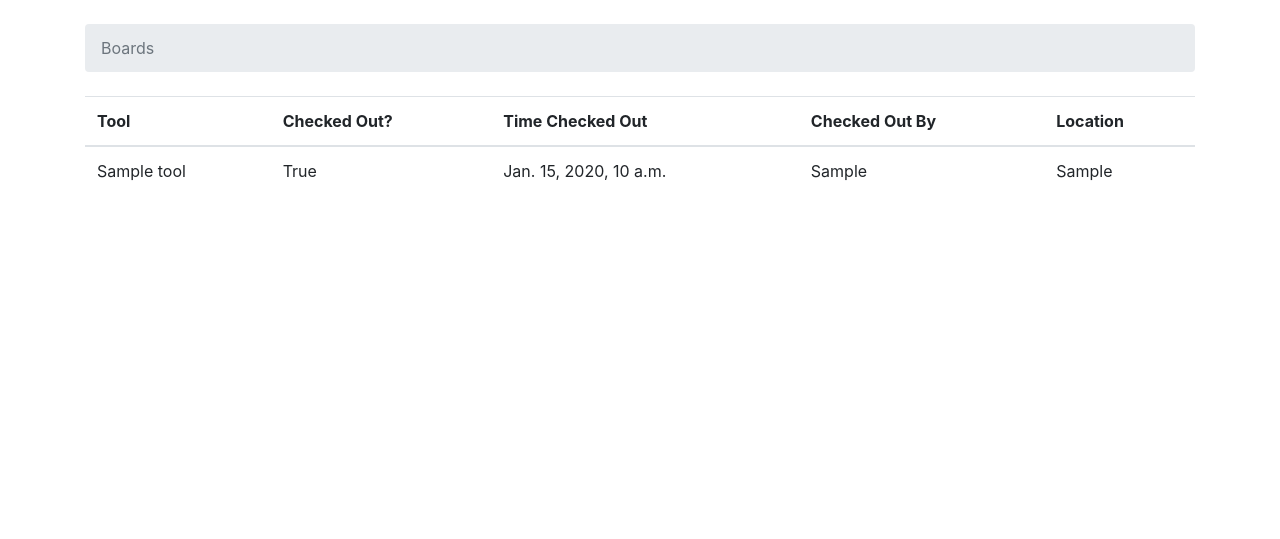
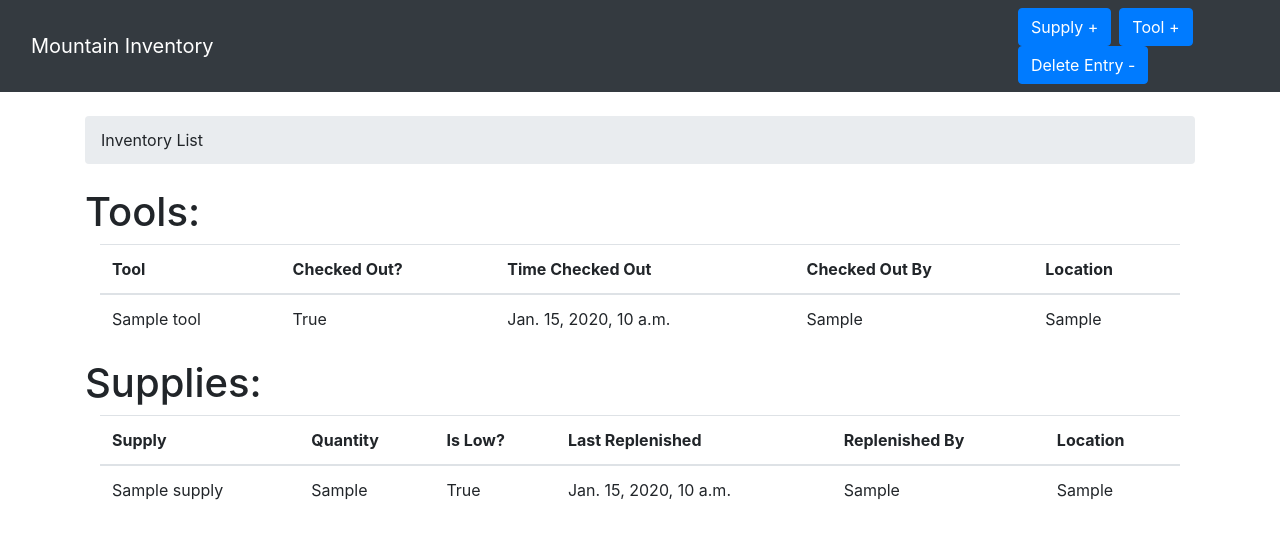
Before and after one commit to Coolman4128/InventoryProject, a Django app: page / in a window 1280 px wide. Shown: the top 539 px of the page. Run offline with Django 5.2, Linux system fonts and the light colour scheme; tables that the repository leaves empty hold one stand-in row (values such as "Sample post"); some libraries are stand-ins or nearby versions.

Commit message:
Added more API calls for both tools and supplies and made the website much more navigation friendly

```diff
--- a/InventoryProject/settings.py
+++ b/InventoryProject/settings.py
@@ -20,7 +20,7 @@ BASE_DIR = Path(__file__).resolve().parent.parent
 # See https://docs.djangoproject.com/en/5.0/howto/deployment/checklist/
 
 # SECURITY WARNING: keep the secret key used in production secret!
-SECRET_KEY = "django-insecure-e$@xw_bac^ew6lo3=-li1_h7_j+53d4!^f6fui_s67f6lv#(e-"
+SECRET_KEY = "django-insecure-e$@xw_bac^ew6lo3=-li1_h7_j+53d4!^f6fui_s67f6lv#(e-" # this key is used in development, real one is stored elsewhere.
 
 # SECURITY WARNING: don't run with debug turned on in production!
 DEBUG = True
@@ -37,6 +37,7 @@ INSTALLED_APPS = [
     "django.contrib.sessions",
     "django.contrib.messages",
     "django.contrib.staticfiles",
+    'widget_tweaks',
     "tools",
 ]
 
--- a/InventoryProject/urls.py
+++ b/InventoryProject/urls.py
@@ -21,5 +21,15 @@ from tools import views
 
 urlpatterns = [
     re_path(r"^$", views.home, name="home"),
+    re_path(r"^tools/newtool/$", views.newTool, name="newTool"),
+    re_path(r"^supply/newsupply/$", views.newSupply, name="newSupply"),
+    re_path(r"^delete/$", views.del_UI, name="delUI"),
+    re_path(r"^tools/get/(?P<pk>\w+)/$", views.get_Tool, name="getTool"),
+    re_path(r"^supply/get/(?P<pk>\w+)/$", views.get_Supply, name="getSupply"),
+    re_path(r"^tools/edit/(?P<pk>\w+)/check/(?P<key>[a-zA-Z0-9-_]+)/(?P<user>\w+)/$", views.check_Tool, name="check_tool"),
+    re_path(r"^supply/edit/(?P<pk>\w+)/replen/(?P<key>[a-zA-Z0-9-_]+)/(?P<user>\w+)/$", views.replenish_Supply, name="replenish_supply"),
+    re_path(r"^supply/edit/(?P<pk>\w+)/islow/(?P<key>[a-zA-Z0-9-_]+)/$", views.low_Supply, name="low_supply"),
+    re_path(r"^tools/del/(?P<pk>[a-zA-Z0-9-_()]+)/(?P<key>[a-zA-Z0-9-_()]+)/$", views.del_Tool, name="del_tool"),
+    re_path(r"^supply/del/(?P<pk>\w+)/(?P<key>\w+)/$", views.del_Supply, name="del_supply"),
     path("admin/", admin.site.urls),
 ]
--- /dev/null
+++ b/templates/base.html
@@ -0,0 +1,30 @@
+{% load static %}<!DOCTYPE html>
+<html>
+  <head>
+    <meta charset="utf-8">
+    <title>{% block title %}Inventory Manager{% endblock %}</title>
+    <link rel="stylesheet" href="{% static 'css/bootstrap.min.css' %}">
+  </head>
+  <body>
+
+    <nav class="navbar navbar-expand-lg navbar-dark bg-dark">
+      <div class="container">
+        <a class="navbar-brand" href="{% url 'home' %}">Mountain Inventory</a>
+      </div>
+      <form class="form-inline ml-auto">
+        <a href="{% url 'newSupply' %}" class="btn btn-primary ml-2">Supply +</a>
+        <a href="{% url 'newTool' %}" class="btn btn-primary ml-2">Tool +</a>
+        <a href="{% url 'delUI' %}" class="btn btn-primary ml-2">Delete Entry -</a>
+      </form>
+    </nav>
+
+    <div class="container">
+      <ol class="breadcrumb my-4">
+        {% block breadcrumb %}
+        {% endblock %}
+      </ol>
+      {% block content %}
+      {% endblock %}
+    </div>
+  </body>
+</html>
--- a/templates/home.html
+++ b/templates/home.html
@@ -1,15 +1,15 @@
-{% load static %}<!DOCTYPE html>
-<html>
-  <head>
-    <meta charset="utf-8">
-    <title>Inventory Manager</title>
-    <link rel="stylesheet" href="{% static 'css/bootstrap.min.css' %}">
-  </head>
-  <body>
+{% extends 'base.html' %}
+
+{% block title %}Mountain Inventory{% endblock %}
+
+
+{% block breadcrumb %}
+  <li class="breadcrumb-item">Inventory List</li>
+{% endblock %}
+
+{% block content %}
+    <h1>Tools:</h1>
     <div class="container">
-      <ol class="breadcrumb my-4">
-        <li class="breadcrumb-item active">Boards</li>
-      </ol>
       <table class="table">
         <thead class="thead-inverse">
             <tr>
@@ -35,5 +35,34 @@
         </tbody>
       </table>
     </div>
-  </body>
-</html>
+
+    <h1>Supplies:</h1>
+    <div class="container">
+      <table class="table">
+        <thead class="thead-inverse">
+            <tr>
+                <th>Supply</th>
+                <th>Quantity</th>
+                <th>Is Low?</th>
+                <th>Last Replenished</th>
+                <th>Replenished By</th>
+                <th>Location</th>
+              </tr>
+            </thead>
+            <tbody>
+              {% for supply in supplys %}
+                <tr>
+                    <td class="align-middle">
+                    {{ supply.name }}
+                  </td>
+                  <td class="align-middle">{{  supply.quantityReplenished}}</td>
+                  <td class="align-middle">{{  supply.isLow}}</td>
+                  <td class="align-middle">{{ supply.lastReplenished }}</td>
+                  <td class="align-middle">{{ supply.whoReplenished }}</td>
+                  <td class="align-middle"> {{ supply.location }}</td>
+                </tr>
+              {% endfor %}
+        </tbody>
+      </table>
+    </div>
+{% endblock %}
--- a/tools/models.py
+++ b/tools/models.py
@@ -17,7 +17,7 @@ class Tool(models.Model):
 class Supply(models.Model):
     name = models.CharField(max_length=255, unique = True)
     barcodeID = models.CharField(max_length=255, unique=True)
-    quantityReplenished = models.IntegerField()
+    quantityReplenished = models.CharField(max_length=255)
     isLow = models.BooleanField(db_default=False)
     lastReplenished = models.DateTimeField(auto_now_add=True)
     whoReplenished = models.CharField(max_length=50)
--- a/tools/views.py
+++ b/tools/views.py
@@ -1,8 +1,131 @@
-from django.shortcuts import render
+from django.shortcuts import render, redirect, get_object_or_404
 from django.http import HttpResponse
 from .models import Tool
+from .models import Supply
+from .forms import NewToolForm
+from .forms import NewSupplyForm
+from django.views.decorators.csrf import csrf_exempt
+from django.core import serializers
+from cryptography.fernet import Fernet
+from datetime import datetime
+
+
 # Create your views here.
+
+SCANNERKEYS = ['1234', 'SERVERREQUEST'] #THESE KEYS ARE THE DECRYPTED KEYS THAT THE SCANNER GUNS WILL SEND, KEEP SECRET
+ENCRYPTEDSCANKEYS = ['', ''] # These are for testing
+key = Fernet.generate_key()
+fernet = Fernet(key) # Secret key from django
+ENCRYPTEDSCANKEYS[0] = fernet.encrypt(SCANNERKEYS[0].encode())
+
+
 
 def home(request):
     tools = Tool.objects.all()
-    return render(request, 'home.html', {'tools': tools})
+    supplys = Supply.objects.all()
+    return render(request, 'home.html', {'tools': tools, 'supplys': supplys})
+
+def get_Tool(request, pk):
+    tool = get_object_or_404(Tool, barcodeID=pk)
+    data = serializers.serialize('json', [tool])
+    return HttpResponse(data, content_type='application/json')
+
+def get_Supply(request, pk):
+    supply = get_object_or_404(Supply, barcodeID=pk)
+    data = serializers.serialize('json', [supply])
+    return HttpResponse(data, content_type='application/json')
+
+def check_Tool(request, pk, key, user):
+    #if (fernet.decrypt(key).decode() in SCANNERKEYS):
+    if (key in SCANNERKEYS):
+        tool = get_object_or_404(Tool, barcodeID=pk)
+        if (tool.isCheckedOut):
+            tool.isCheckedOut = False
+            tool.userCheckedOut = ''
+            tool.timeCheckedOut = None
+        else:
+            tool.isCheckedOut = True
+            tool.timeCheckedOut = datetime.now()
+            tool.userCheckedOut = user
+        tool.save()
+        return HttpResponse(serializers.serialize('json', [tool]), content_type='application/json')
+    else:
+        return HttpResponse("NOT AUTHENTICATED")
+
+def replenish_Supply(request, pk, key, user):
+    #if (fernet.decrypt(key).decode() in SCANNERKEYS):
+    if (key in SCANNERKEYS):
+        supply = get_object_or_404(Supply, barcodeID=pk)
+        supply.isLow = False
+        supply.whoReplenished = user
+        supply.lastReplenished = datetime.now()
+        supply.save()
+        return HttpResponse(serializers.serialize('json', [supply]), content_type='application/json')
+    else:
+        return HttpResponse("NOT AUTHENTICATED")
+
+def low_Supply(request, pk, key):
+    #if (fernet.decrypt(key).decode() in SCANNERKEYS):
+    if (key in SCANNERKEYS):
+        supply = get_object_or_404(Supply, barcodeID=pk)
+        supply.isLow = True
+        supply.save()
+        return HttpResponse(serializers.serialize('json', [supply]), content_type='application/json')
+    else:
+        return HttpResponse("NOT AUTHENTICATED")
+
+def del_Tool(request, pk, key):
+    #if (fernet.decrypt(key).decode() in SCANNERKEYS):
+    if (key in SCANNERKEYS):
+        tool = get_object_or_404(Tool, barcodeID=pk)
+        tool.delete()
+        if (key == "SERVERREQUEST"):
+            return redirect('home')
+        return HttpResponse('Tool Deleted')
+    else:
+        return HttpResponse("NOT AUTHENTICATED")
+
+def del_Supply(request, pk, key):
+    #if (fernet.decrypt(key).decode() in SCANNERKEYS):
+    if (key in SCANNERKEYS):
+        supply = get_object_or_404(Supply, barcodeID=pk)
+        supply.delete()
+        if (key == "SERVERREQUEST"):
+            return redirect('home')
+        return HttpResponse('Supply Deleted')
+    else:
+        return HttpResponse("NOT AUTHENTICATED")
+
+def del_UI(request):
+    tools = Tool.objects.all()
+    supplys = Supply.objects.all()
+    return render(request, 'delete.html', {'tools': tools, 'supplys': supplys})
+
+@csrf_exempt
+def newTool(request):
+    if request.method == 'POST':
+        form = NewToolForm(request.POST)
+        if form.is_valid():
+            tool = form.save(commit=False)
+            tool.isCheckedOut = False
+            tool.userCheckedOut = ''
+            tool.timeCheckedOut = None
+            tool.save()
+            return redirect('home')
+    else:
+        form = NewToolForm()
+    return render(request, 'new_tool.html', {'form':form})
+
+@csrf_exempt
+def newSupply(request):
+    if request.method == 'POST':
+        form = NewSupplyForm(request.POST)
+        if form.is_valid():
+            supply = form.save(commit=False)
+            supply.isLow = False
+            supply.whoReplenished = ''
+            supply.save()
+            return redirect('home')
+    else:
+        form = NewSupplyForm()
+    return render(request, 'new_supply.html', {'form':form})
```
Also changed, not shown: templates/delete.html (added, +49 -0 lines), templates/new_supply.html (added, +31 -0 lines), templates/new_tool.html (added, +31 -0 lines), tools/forms.py (added, +17 -0 lines), db.sqlite3, tools/migrations/0003_alter_supply_quantityreplenished.py (added).
